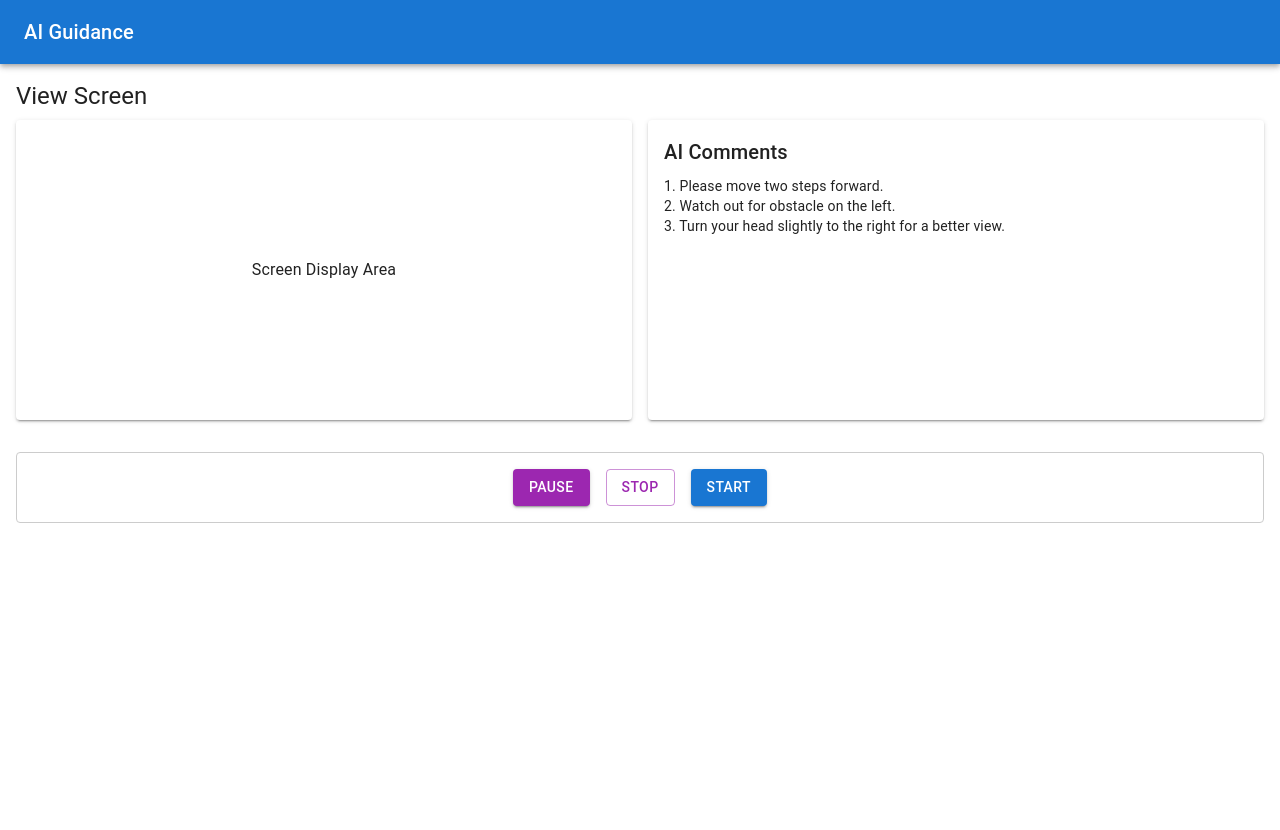
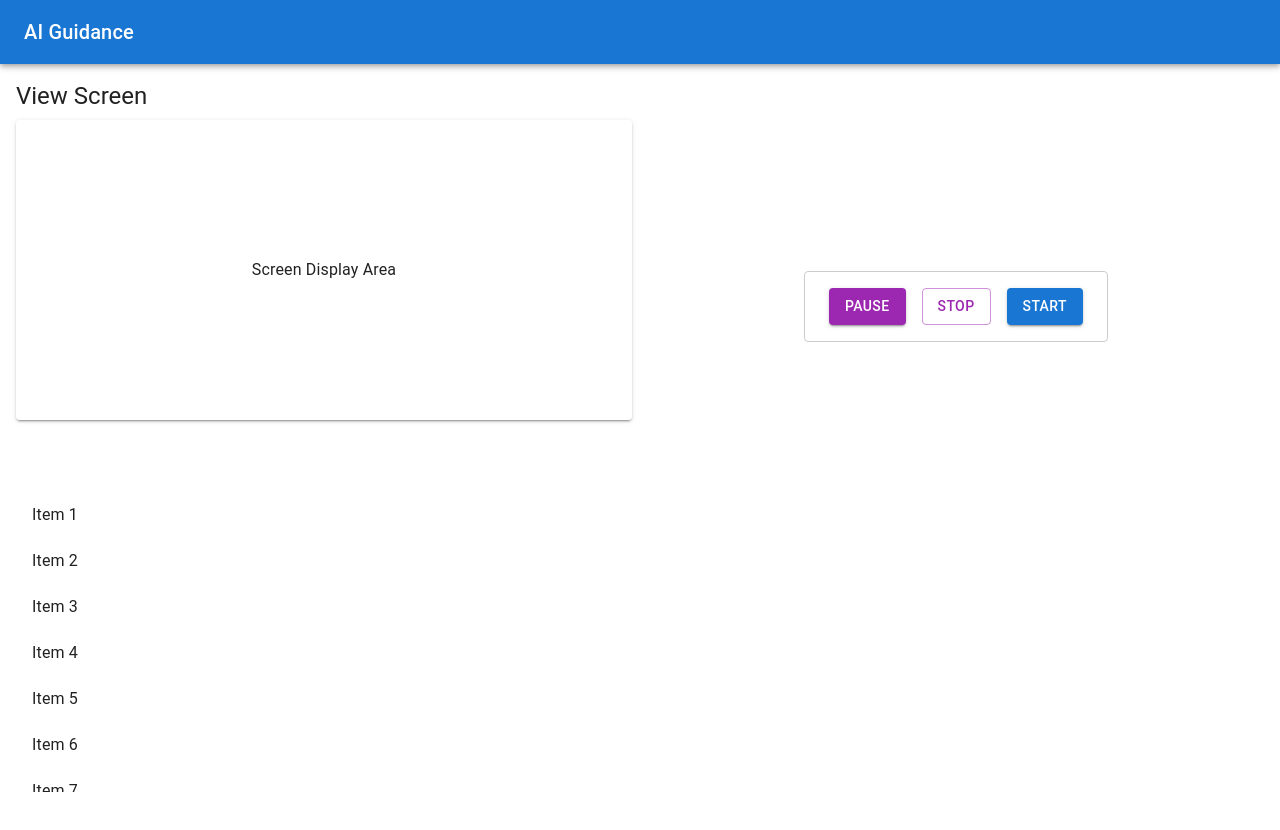
Before and after one commit to BennyWu1210/suikawari, a Next.js app in the folder frontend/: page /view in a window 1280 px wide. Shown: the top 830 px of the page. Before the commit the page ends 800 px from the top, so only its background shows below. Built offline with nearby package versions, Linux system fonts and the light colour scheme.

Commit message:
modify comment field

```diff
--- a/frontend/src/app/components/CommentsField.tsx
+++ b/frontend/src/app/components/CommentsField.tsx
@@ -2,29 +2,60 @@
 "use client";
 
 import { Box, Typography, Paper } from "@mui/material";
+import ListItem from '@mui/material/ListItem';
+import ListItemButton from '@mui/material/ListItemButton';
+import ListItemText from '@mui/material/ListItemText';
+import { FixedSizeList, ListChildComponentProps } from 'react-window';
+
+function renderRow(props: ListChildComponentProps) {
+  const { index, style } = props;
+
+  return (
+    <ListItem style={style} key={index} component="div" disablePadding>
+      <ListItemButton>
+        <ListItemText primary={`Item ${index + 1}`} />
+      </ListItemButton>
+    </ListItem>
+  );
+}
 
 export default function CommentsField() {
   return (
-    <Paper
-      elevation={2}
-      sx={{
-        height: 300,
-        padding: 2,
-        overflowY: "auto",
-      }}
+    <Box
+      sx={{ width: '100vw', height: 300, bgcolor: 'background.paper' }}
     >
-      <Typography variant="h6">AI Comments</Typography>
-      <Box mt={1}>
-        <Typography variant="body2">
-          1. Please move two steps forward.
-        </Typography>
-        <Typography variant="body2">
-          2. Watch out for obstacle on the left.
-        </Typography>
-        <Typography variant="body2">
-          3. Turn your head slightly to the right for a better view.
-        </Typography>
-      </Box>
-    </Paper>
+      <FixedSizeList
+        height={300}
+        width="100%"
+        itemSize={46}
+        itemCount={200}
+        overscanCount={5}
+      >
+        {renderRow}
+      </FixedSizeList>
+    </Box>
   );
+  // return (
+  //   <Paper
+  //     elevation={2}
+  //     sx={{
+  //       height: 300,
+  //       padding: 2,
+  //       overflowY: "auto",
+  //     }}
+  //   >
+  //     <Typography variant="h6">AI Comments</Typography>
+  //     <Box mt={1}>
+  //       <Typography variant="body2">
+  //         1. Please move two steps forward.
+  //       </Typography>
+  //       <Typography variant="body2">
+  //         2. Watch out for obstacle on the left.
+  //       </Typography>
+  //       <Typography variant="body2">
+  //         3. Turn your head slightly to the right for a better view.
+  //       </Typography>
+  //     </Box>
+  //   </Paper>
+  // );
 }
--- a/frontend/src/app/view/page.tsx
+++ b/frontend/src/app/view/page.tsx
@@ -6,12 +6,17 @@ import ControlPanel from "../components/ControlPanel";
 
 export default function ViewPage() {
   return (
-    <Box padding={2}>
+    <Box padding={2}
+      sx={{
+      display: "flex", // Use flexbox layout
+      flexDirection: "column", // Stack items vertically
+      minHeight: "100vh", // Ensure it fills the full height of the screen
+    }}>
       <Typography variant="h5" gutterBottom>
         View Screen
       </Typography>
 
-      <Grid container spacing={2}>
+      <Grid container spacing={2} sx={{ flex: 1 }}>
         {/* Screen (Top Left) */}
         <Grid item xs={12} md={6}>
           <Paper
@@ -25,14 +30,14 @@ export default function ViewPage() {
           </Paper>
         </Grid>
 
-        {/* Comments Field (Top Right) */}
-        <Grid item xs={12} md={6}>
-          <CommentsField />
+        {/* Control Panel (Top Right) */}
+        <Grid item xs={12} md={6} display="flex" alignItems="center" justifyContent="center">
+          <ControlPanel />
         </Grid>
 
-        {/* Control Panel (Bottom) */}
+        {/* Comment Field (Bottom) */}
         <Grid item xs={12}>
-          <ControlPanel />
+          <CommentsField />
         </Grid>
       </Grid>
     </Box>
```
Also changed, not shown: frontend/package.json (+8 -3 lines), 1 other file (tests, documents, lock files or other folders).
